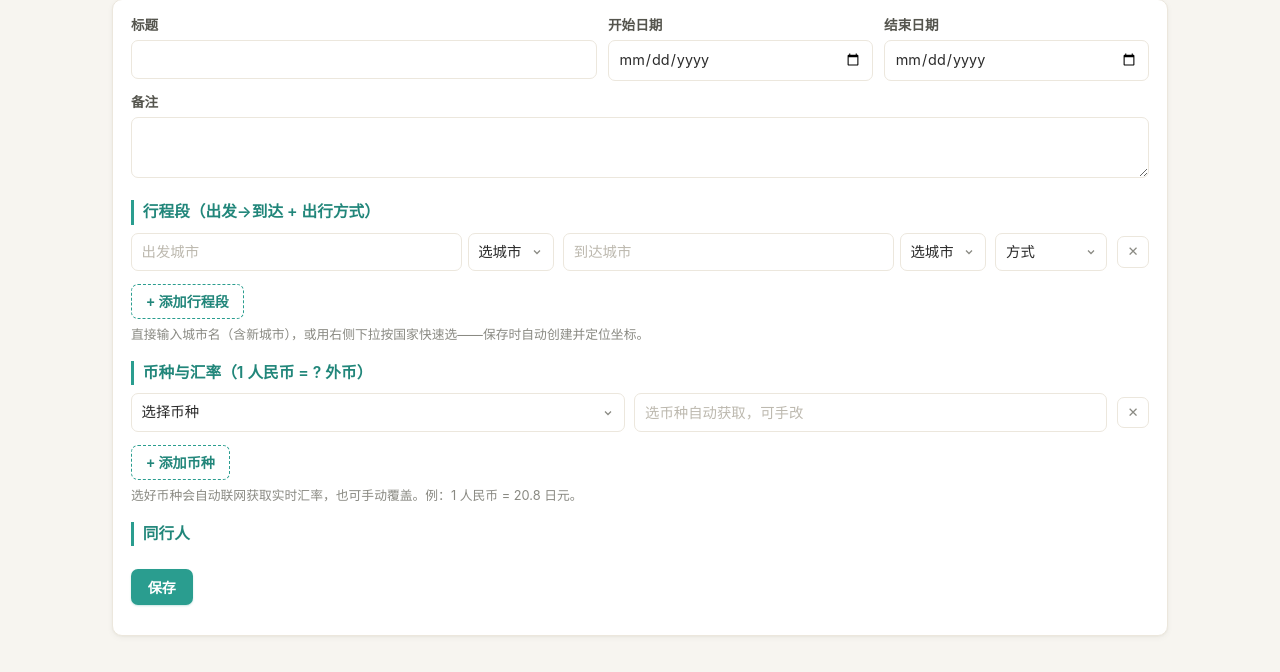
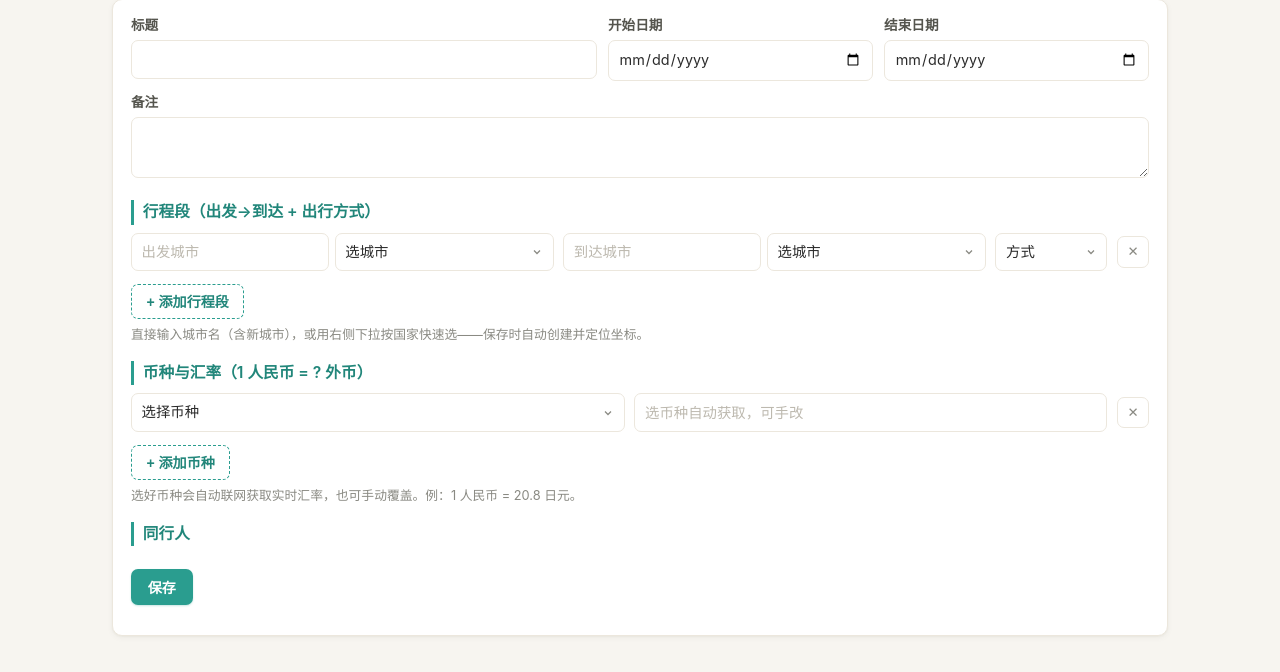
Before and after one commit to neilgris/travel, a Flask app: page /trips/create in a window 1280 px wide. Shown: the part 128-800 px from the top of the page. Run offline with Flask 3, Linux system fonts and the light colour scheme; data that the repository does not hold is empty.

Commit message:
tweak: 行程段「选城市」下拉去掉 max-width，和输入框等宽
之前限死 max-width:6rem 太挤，改成和文本框一样 flex:1 1 0 对半分。

```diff
--- a/app/static/style.css
+++ b/app/static/style.css
@@ -156,7 +156,7 @@ select {
 /* 行程段：城市输入框 + 旁边一个按国家分组的快选下拉 */
 .leg-city-field { display: flex; gap: 0.35rem; flex: 1 1 0; min-width: 0; }
 .leg-city-field input { flex: 1 1 0; min-width: 0; }
-.leg-city-field select { flex: 0 0 auto; width: auto; max-width: 6rem; }
+.leg-city-field select { flex: 1 1 0; min-width: 0; }
 
 /* 币种 / 汇率 一行排列，各占一半 */
 .cur-row select,
```
